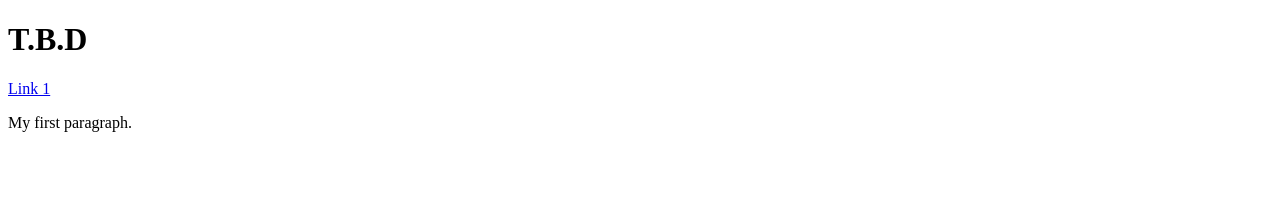
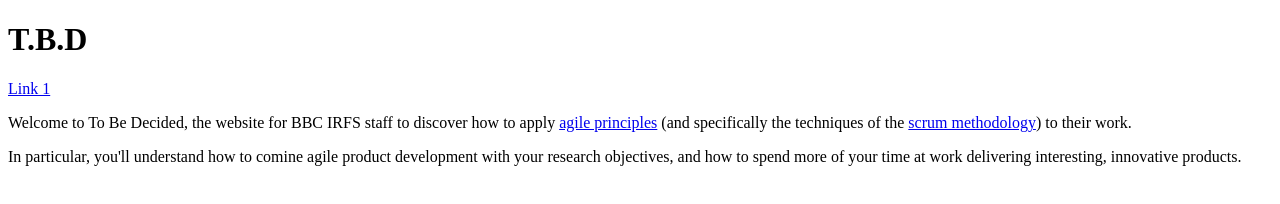
Before and after one commit to timcowlishaw/tobedecided, a plain HTML site: page index.html in a window 1280 px wide. Drawn offline with Linux system fonts and the light colour scheme.

Commit message:
Add introductory text

```diff
--- a/index.html
+++ b/index.html
@@ -9,7 +9,9 @@
 
 <a href="agile.html">Link 1</a>
 
-<p>My first paragraph.</p>
+<p>Welcome to To Be Decided, the website for BBC IRFS staff to discover how to apply <a href='http://agilemanifesto.org/'>agile principles</a> (and specifically the techniques of the <a href='https://www.scrumalliance.org/why-scrum'>scrum methodology</a>) to their work.</p>
+
+<p>In particular, you'll understand how to comine agile product development with your research objectives, and how to spend more of your time at work delivering interesting, innovative products.</p>
 
 </body>
 </html>
```
